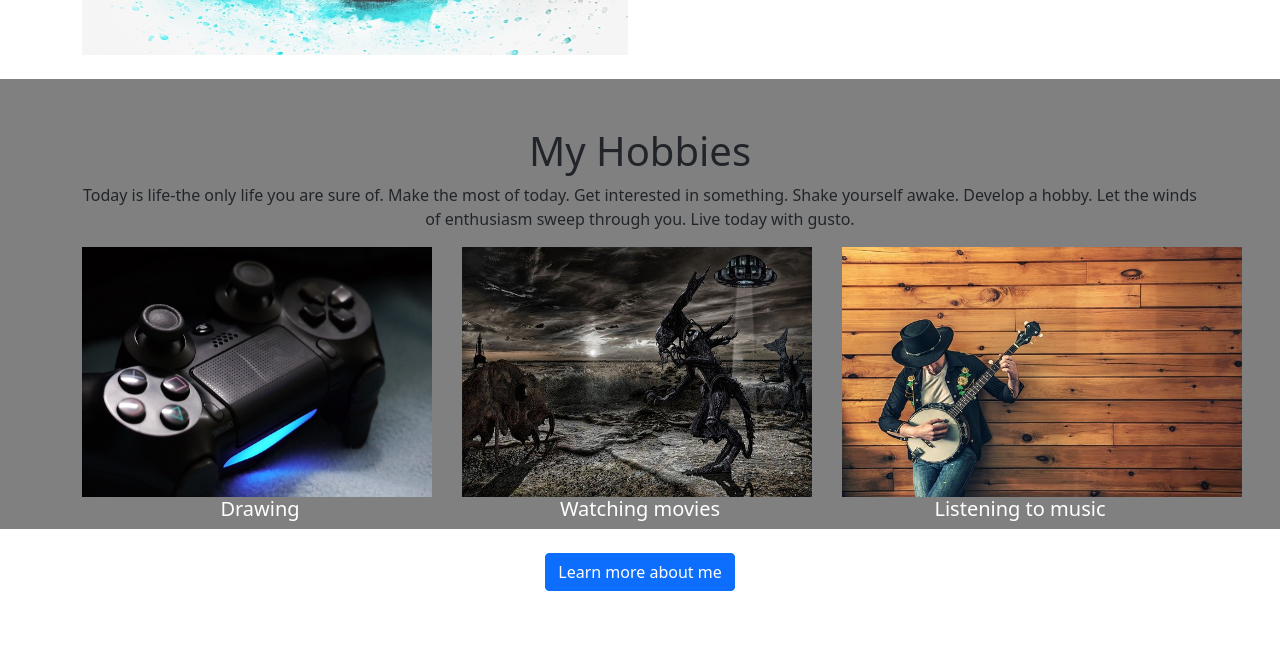
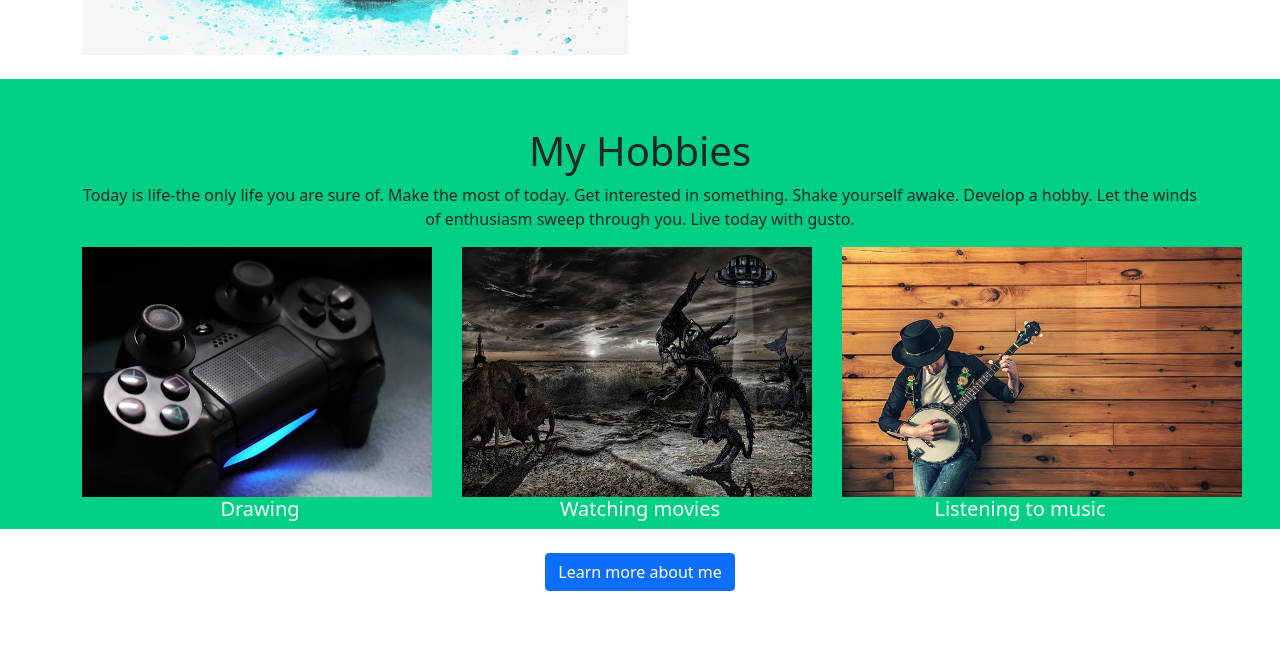
Before and after one commit to moseschimega/moseschimega.github.io, a plain HTML site: page index.html in a window 1280 px wide. Shown: the part 1208-1868 px from the top of the page. Drawn offline with Linux system fonts and the light colour scheme.

Commit message:
Update style.css

```diff
--- a/css/style.css
+++ b/css/style.css
@@ -29,7 +29,7 @@ font-weight: bold;
   text-align: center;
 }
 .widget{
-  background-color: grey;
+  background-color: #00D084;
   width: 100%;
 }
 .widget h2{
```
